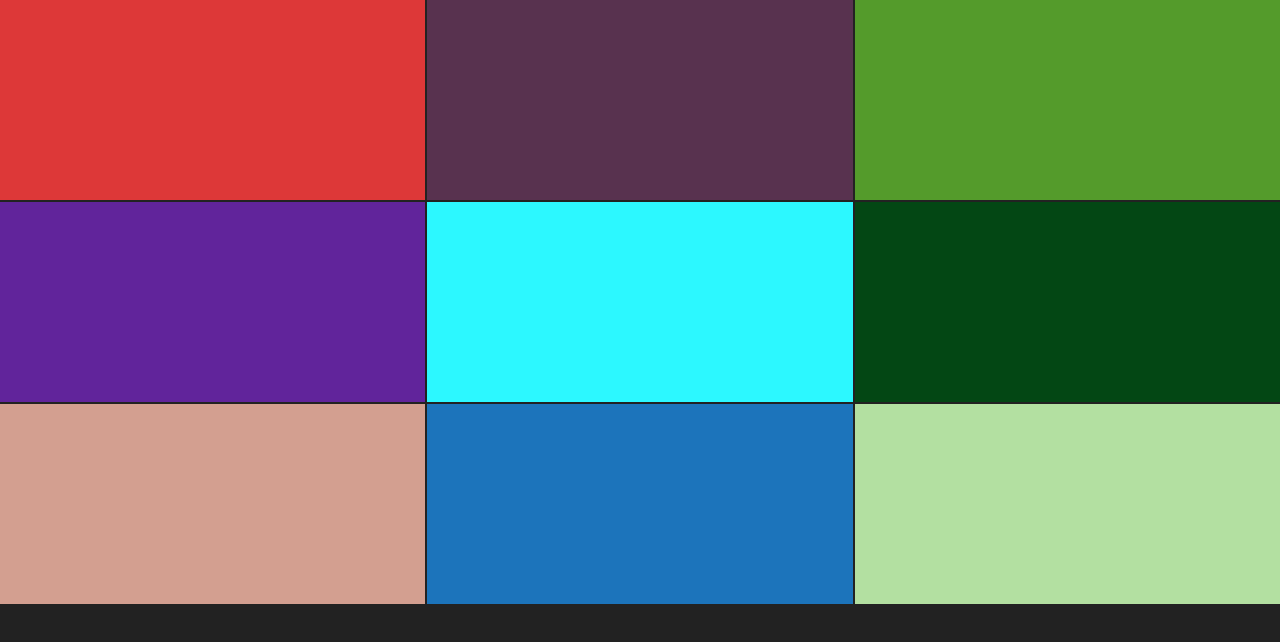
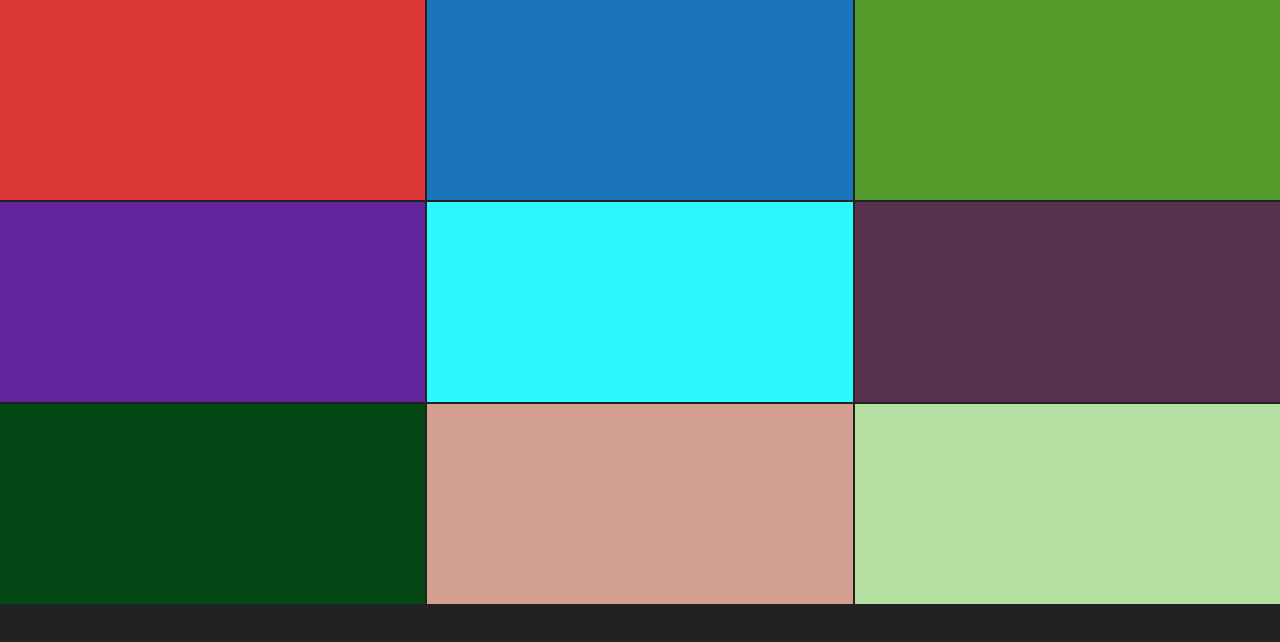
Before and after one commit to Knarf-ground/AAPRO__verano, a plain HTML site: page clase 7/index.html in a window 1280 px wide. Drawn offline with Linux system fonts and the light colour scheme.

Commit message:
Update style.css

```diff
--- a/clase 7/style.css
+++ b/clase 7/style.css
@@ -59,15 +59,6 @@ body {
     .caja_4, .caja_5, .caja_6, .caja_7, .caja_8, .caja_9 {
         display: block;
     }
-    .caja_2 {
-        grid-area: 3 / 2 ;
-    }
-    .caja_4 {
-        grid-area: 2 / 1 ;
-    }
-    .caja_6 {
-        grid-area: 1 / 2 ;
-    }
     .grid_container {
         grid-template-columns: auto auto auto;
     }
```
